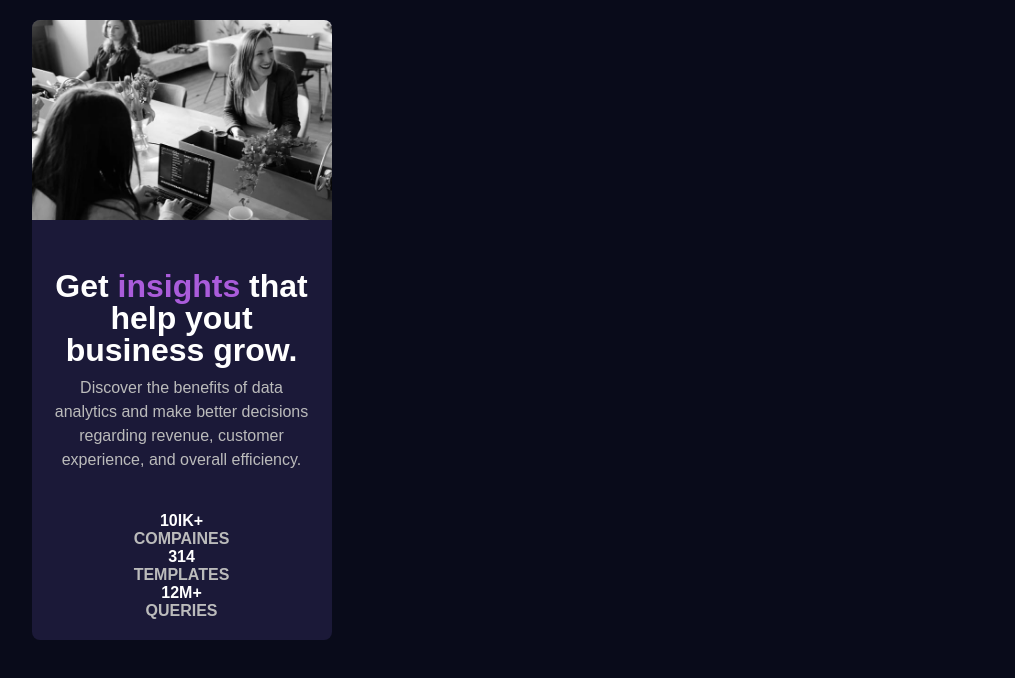
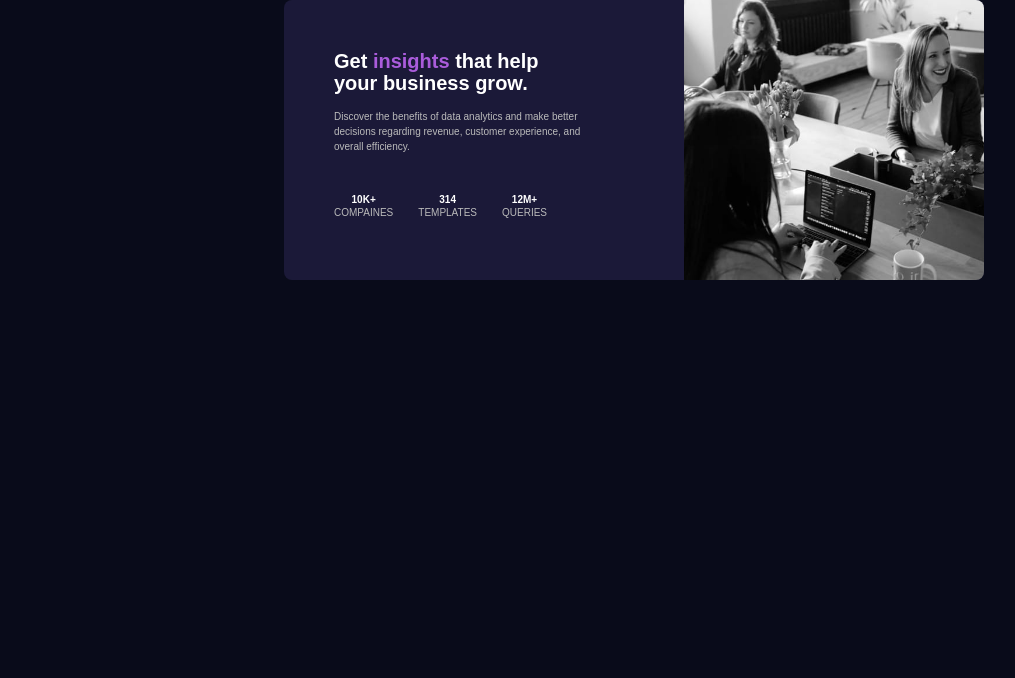
Before and after one commit to temalcode/statusPreviewCard-FrontendMentorChallenge, a plain HTML site: page index.html in a window 1280 px wide. Shown: the whole page, without its empty margins (6-1021 px from the left). Drawn offline with Linux system fonts and the light colour scheme.

Commit message:
creating desktop view

```diff
--- a/index.html
+++ b/index.html
@@ -9,13 +9,13 @@
     <link rel="stylesheet" href="style/style.css">
   </head>
   <body>
-    <div class="card">
+    <div class="card ">
       <div class="hero-image">
 
       </div>
       <div class="text">
         <div class="title">
-            <h1>Get <span class="highlight">insights</span> that help yout business grow.</h1>
+            <h1>Get <span class="highlight">insights</span> that help your business grow.</h1>
         </div>
         <div class="paragraph">
             <p>
@@ -25,16 +25,16 @@
         </div>
         <div class="status">
             <div class="detail">
-              <span style="color: white;">10lK+</span>
-              <span>COMPAINES</span>
+              <span class="text-bold" style=" color: white;">10K+</span>
+              <span style="font-weight: lighter;">COMPAINES</span>
             </div>
             <div class="detail">
-              <span style="color: white;">314</span>
-              <span>TEMPLATES</span>
+              <span class="text-bold" style="color: white;">314</span>
+              <span style="font-weight: lighter;">TEMPLATES</span>
             </div>
             <div class="detail">
-              <span style="color: white;">12M+</span>
-              <span>QUERIES</span>
+              <span class="text-bold" style="color: white;">12M+</span>
+              <span style="font-weight: lighter;">QUERIES</span>
             </div>
         </div>
 
--- a/style/style.scss
+++ b/style/style.scss
@@ -9,17 +9,19 @@ $highlight-color: hsl(277, 64%, 61%);
 
 body {
   background-color: $backgroud-color;
-  width: 375px;
+  min-width: 375px;
   display: flex;
   justify-content: center;
   align-items: center;
-  padding-top: 20px;
-  padding-bottom: 20px;
+
 
   font-family: sans-serif;
 }
 
+
+
 .card {
+
   border-radius: 8px;
   display: flex;
   flex-direction: column;
@@ -31,17 +33,26 @@ body {
   text-align: center;
 
 
+
+
 }
+
+
 
 .hero-image{
     background-image: url(image-header-mobile.jpg);
-    height: 200px;
-    width: 300px;
+    min-height: 200px;
+    min-width: 300px;
     background-size: cover;
     background-position: center;
 
     margin-bottom: 30px;
 
+}
+
+@media (min-width: 1024px){
+
+    .hero-image{ margin-bottom: 0;}
 }
 
 .text{
@@ -71,5 +82,57 @@ body {
     align-items: center;
     justify-content: center;
     color: rgb(187, 187, 187);
+    margin-bottom: 1rem;
+
+    span{
+        padding-bottom: 0.2rem;
+    }
+
+}
+
+
+
+
+.text-bold{
     font-weight: bold;
 }
+
+
+@media (min-width: 1024px){
+
+
+    html{
+        font-size: 10px;
+    }
+    body{
+        min-width: 1024px;
+
+
+    }
+
+    .card{
+        flex-direction: row-reverse;
+        width: 700px;
+        text-align: left;
+        .text{
+            padding: 50px;
+            padding-right: 100px;
+            .title{
+                line-height: 2.2rem;
+                margin-bottom: 1.5rem;
+            }
+        }
+
+    }
+
+    .status{
+        display: flex;
+
+        .detail{
+            span{
+                margin-right: 25px;
+            }
+        }
+
+    }
+}
```
Also changed, not shown: style/style.css, 1 other file.
